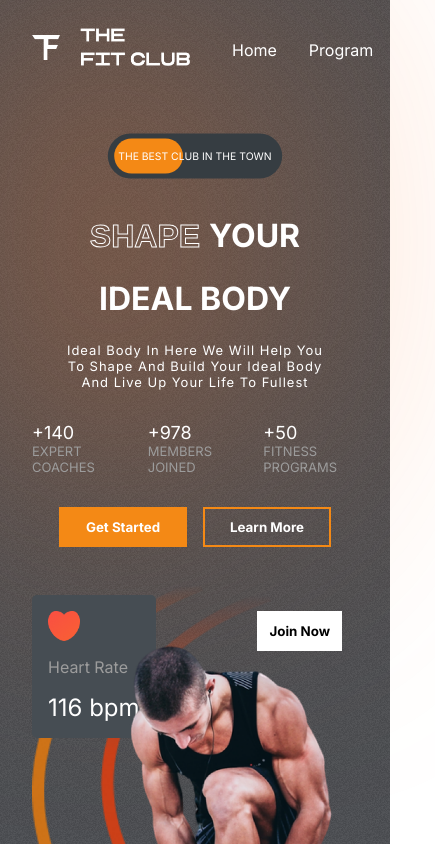
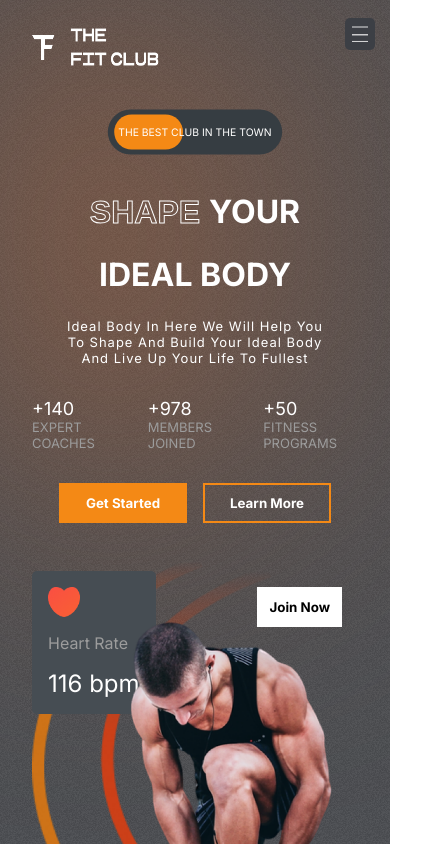
Before and after one commit to addis-ale/gym-app, a React (Create React App) app: page / in a window 390 px wide. Shown: the top 844 px of the page, 435 px wide, since content can reach past the window. Built offline with nearby package versions, Linux system fonts and the light colour scheme.

Commit message:
initial commit

```diff
--- a/src/App.css
+++ b/src/App.css
@@ -7,6 +7,11 @@
   --caloryCard: #656565;
   --planCard: linear-gradient(210.41deg, #fa5042 1.14%, #ffa739 100.75%);
   --appColor: #3c3f45;
+}
+* {
+  margin: 0;
+  padding: 0;
+  box-sizing: border-box;
 }
 
 .App {
@@ -46,4 +51,6 @@
   border-radius: 50%;
   filter: blur(150px);
   z-index: -9;
+  max-width: 100%;
+  overflow-x: hidden;
 }
--- a/src/components/Headers/Header.css
+++ b/src/components/Headers/Header.css
@@ -1,6 +1,7 @@
 .header {
   display: flex;
   justify-content: space-between;
+  position: relative;
 }
 .logo {
   width: 10rem;
@@ -17,3 +18,53 @@
   cursor: pointer;
   color: var(--orange);
 }
+.menu-icon {
+  padding: 0 15px;
+  cursor: pointer;
+  background-color: var(--appColor);
+  display: flex;
+  align-items: center;
+  justify-content: center;
+  width: 1rem;
+  height: 2rem;
+  border-radius: 5px;
+  position: fixed;
+  top: 18px;
+  right: 15px;
+  z-index: 10;
+}
+.menu-icon > img {
+  width: 1rem;
+  height: 1rem;
+}
+
+.hamburger {
+  list-style-type: none;
+  position: fixed;
+  right: 5rem;
+  top: 3rem;
+  z-index: 10;
+  background-color: var(--appColor);
+  margin: 0;
+  padding: 1rem;
+  font-size: small;
+  height: 10rem;
+  width: fit-content;
+  display: flex;
+  flex-direction: column;
+  align-items: start;
+  justify-content: center;
+  gap: 1rem;
+  color: white;
+}
+.hamburger > li {
+  cursor: pointer;
+}
+.hamburger > li:hover {
+  color: var(--orange);
+}
+@media screen and (max-width: 768px) {
+  .logo {
+    width: 8rem;
+  }
+}
--- a/src/components/Headers/Header.jsx
+++ b/src/components/Headers/Header.jsx
@@ -1,9 +1,22 @@
 import "./Header.css";
 import Logo from "../../assets/logo.png";
+import menu from "../../assets/bars.png";
+import { useState } from "react";
 export default function Header() {
+  const mobile = window.innerWidth <= 768;
+  const [isOpen, setIsOpen] = useState(false);
+  function handleMenu() {
+    console.log(`clicked`);
+    setIsOpen((isOpen) => !isOpen);
+  }
   return (
     <div className="header">
       <img src={Logo} alt="gym-logo" className="logo" />
+      {mobile ? (
+        <div className="menu-icon">
+          <img src={menu} alt=" menu" onClick={handleMenu} />
+        </div>
+      ) : (
         <ul className="header-menu">
           <li>Home</li>
           <li>Program</li>
@@ -11,6 +24,19 @@ export default function Header() {
           <li>Plans</li>
           <li>Testimonials</li>
         </ul>
+      )}
+      {isOpen && <Hamburger />}
     </div>
   );
 }
+function Hamburger() {
+  return (
+    <ul className="hamburger">
+      <li>Home</li>
+      <li>Program</li>
+      <li>Why us</li>
+      <li>Plans</li>
+      <li>Testimonials</li>
+    </ul>
+  );
+}
```
Lines whose indentation alone changed are shown as unchanged.
